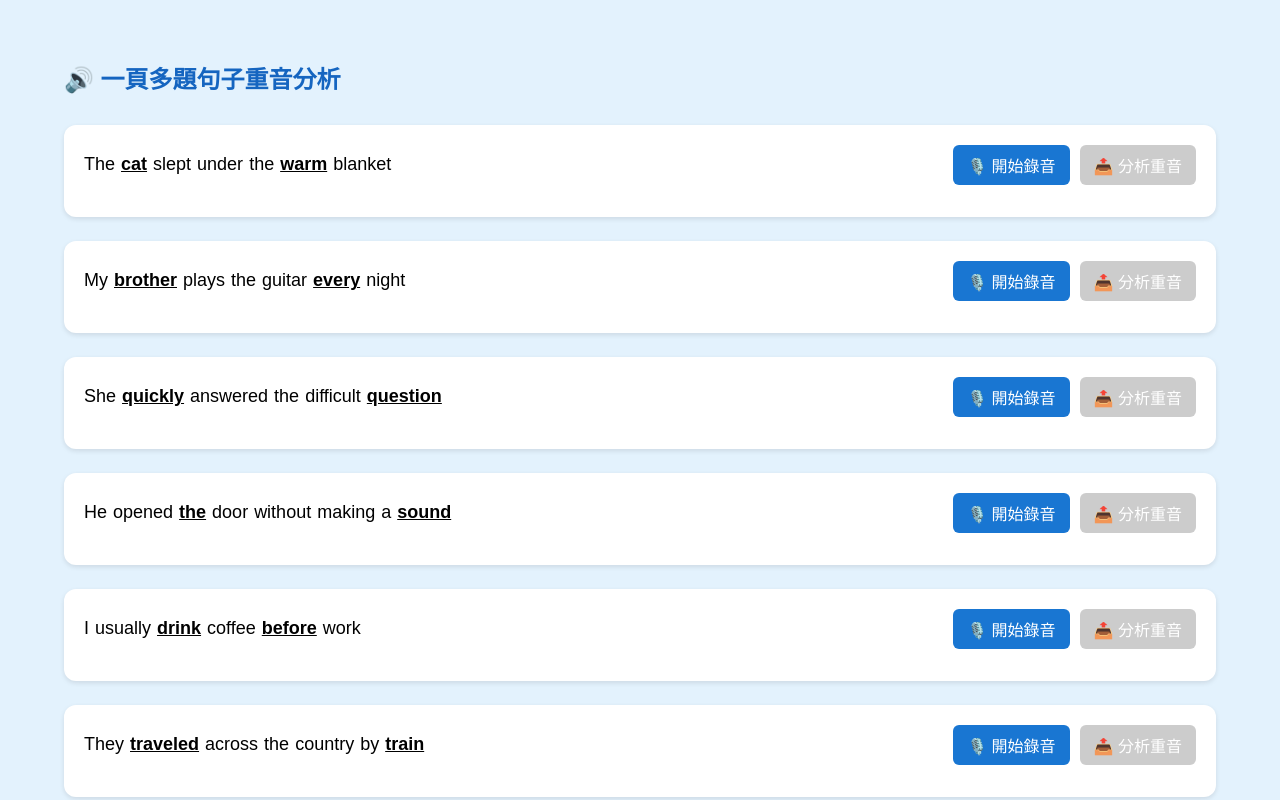
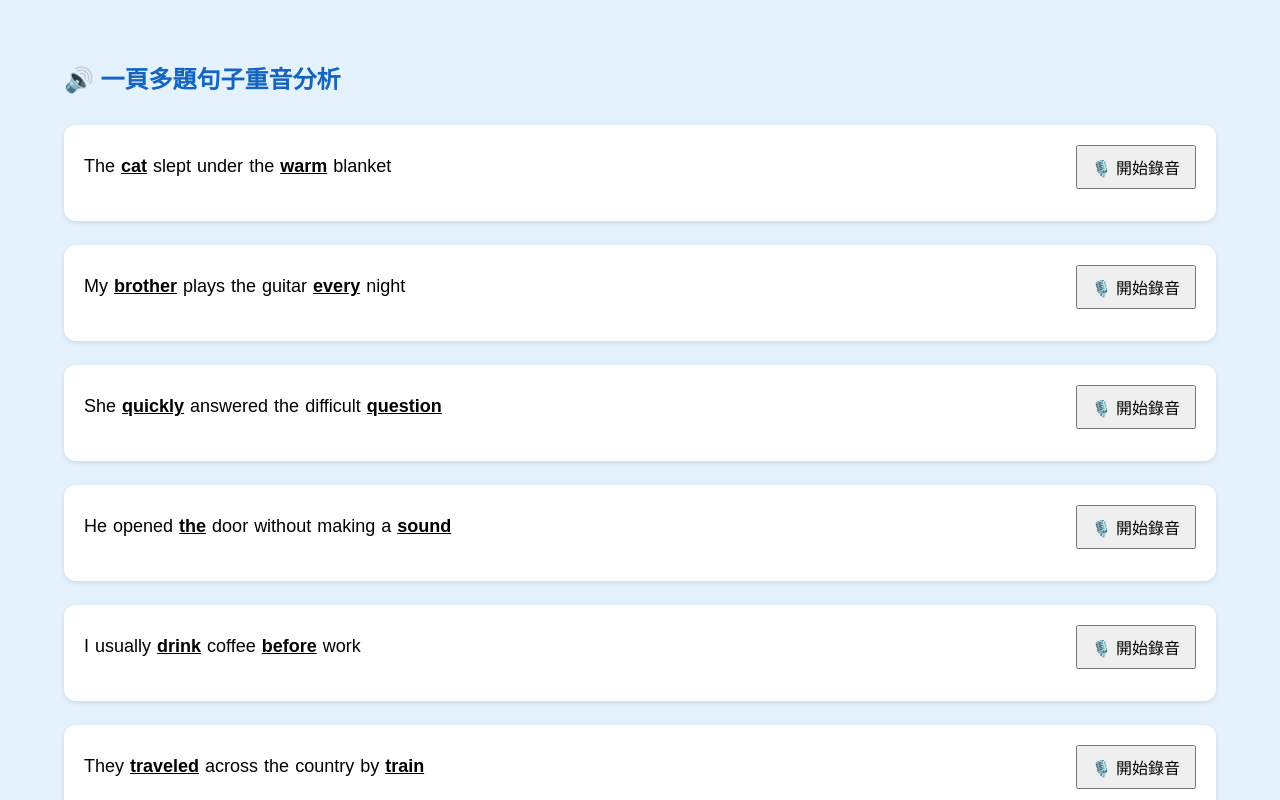
Before and after one commit to Annikahhh/whistress_system, a React (Create React App) app in the folder frontend/: page / in a window 1280 px wide. Shown: the top 800 px of the page. Built offline with nearby package versions, Linux system fonts and the light colour scheme.

Commit message:
Update App.js

```diff
--- a/frontend/src/App.js
+++ b/frontend/src/App.js
@@ -28,9 +28,7 @@ function App() {
 
   const updateState = (idx, newPartialState) => {
     setStates((prevStates) =>
-      prevStates.map((state, i) =>
-        i === idx ? { ...state, ...newPartialState } : state
-      )
+      prevStates.map((state, i) => (i === idx ? { ...state, ...newPartialState } : state))
     );
   };
 
@@ -53,6 +51,7 @@ function App() {
           const blob = new Blob(chunksRefs.current[idx], { type: "audio/wav" });
           const url = URL.createObjectURL(blob);
           updateState(idx, { audioURL: url });
+          sendAudio(idx); // ✅ 確保 chunks 有資料後再送出分析
         };
       })
       .catch((err) => {
@@ -111,7 +110,6 @@ function App() {
             pollTaskResult(data.result.batch_task_id, idx);
           } else if (data.result.predicted_transcription) {
             const predicted = data.result.predicted_stresses;
-
             updateState(idx, {
               userStressIndices: [...predicted],
               showResult: true,
@@ -160,12 +158,12 @@ function App() {
             <div
               style={{
                 display: "flex",
+                alignItems: "center",
                 justifyContent: "space-between",
-                alignItems: "center",
                 marginBottom: 12,
               }}
             >
-              <p style={{ fontSize: 18, margin: 0, flex: 1 }}>
+              <div style={{ fontSize: 18, fontWeight: "500" }}>
                 {words.map((w, i) => {
                   const isCorrect = sentence.stresses.includes(i);
                   return (
@@ -181,65 +179,28 @@ function App() {
                     </span>
                   );
                 })}
-              </p>
+              </div>
 
-              <div style={{ display: "flex", gap: 10, marginLeft: 12 }}>
+              <div style={{ display: "flex", gap: 12, alignItems: "center" }}>
                 {!recording ? (
                   <button
                     onClick={() => startRecording(idx)}
-                    style={{
-                      fontSize: 16,
-                      padding: "8px 14px",
-                      cursor: "pointer",
-                      borderRadius: 6,
-                      border: "none",
-                      backgroundColor: "#1976d2",
-                      color: "white",
-                    }}
+                    style={{ padding: "8px 14px", fontSize: 16, cursor: "pointer" }}
                   >
                     🎙️ 開始錄音
                   </button>
                 ) : (
                   <button
                     onClick={() => stopRecording(idx)}
-                    style={{
-                      fontSize: 16,
-                      padding: "8px 14px",
-                      cursor: "pointer",
-                      borderRadius: 6,
-                      border: "none",
-                      backgroundColor: "#d32f2f",
-                      color: "white",
-                    }}
+                    style={{ padding: "8px 14px", fontSize: 16, cursor: "pointer" }}
                   >
                     ⏹️ 停止錄音
                   </button>
                 )}
-                <button
-                  onClick={() => sendAudio(idx)}
-                  disabled={!audioURL}
-                  style={{
-                    fontSize: 16,
-                    padding: "8px 14px",
-                    cursor: audioURL ? "pointer" : "not-allowed",
-                    borderRadius: 6,
-                    border: "none",
-                    backgroundColor: audioURL ? "#4caf50" : "#ccc",
-                    color: "white",
-                  }}
-                >
-                  📤 分析重音
-                </button>
               </div>
             </div>
 
-            {audioURL && (
-              <audio
-                src={audioURL}
-                controls
-                style={{ marginBottom: 10, width: "100%" }}
-              />
-            )}
+            {audioURL && <audio src={audioURL} controls style={{ marginBottom: 12 }} />}
 
             {showResult && (
               <div
@@ -250,23 +211,12 @@ function App() {
                   display: "flex",
                   flexDirection: "column",
                   justifyContent: "center",
-                  alignItems: "flex-start",
-                  height: 80,
-                  userSelect: "none",
+                  minHeight: 80,
                 }}
               >
-                <p
-                  style={{
-                    fontSize: 18,
-                    margin: 0,
-                    wordBreak: "break-word",
-                    lineHeight: 1.4,
-                  }}
-                >
+                <p style={{ fontSize: 18, margin: 0 }}>
                   {words.map((w, i) => {
-                    const userHas =
-                      Array.isArray(userStressIndices) &&
-                      userStressIndices.includes(i);
+                    const userHas = Array.isArray(userStressIndices) && userStressIndices.includes(i);
                     const shouldHave = sentence.stresses.includes(i);
 
                     if (userHas) {
@@ -276,7 +226,7 @@ function App() {
                           style={{
                             color: shouldHave ? "green" : "red",
                             fontWeight: "bold",
-                            marginRight: 6,
+                            marginRight: 8,
                           }}
                         >
                           {w}
@@ -289,13 +239,13 @@ function App() {
                           style={{
                             color: "orange",
                             fontWeight: "bold",
-                            marginRight: 6,
+                            marginRight: 8,
                           }}
                         >
                           {w}
                         </span>
                       ) : (
-                        <span key={i} style={{ marginRight: 6 }}>
+                        <span key={i} style={{ marginRight: 8 }}>
                           {w}
                         </span>
                       );
@@ -308,6 +258,7 @@ function App() {
                     fontSize: 14,
                     color: "#555",
                     marginTop: 8,
+                    textAlign: "left",
                   }}
                 >
                   綠=正確、紅=錯誤、橘=漏標重音
```
